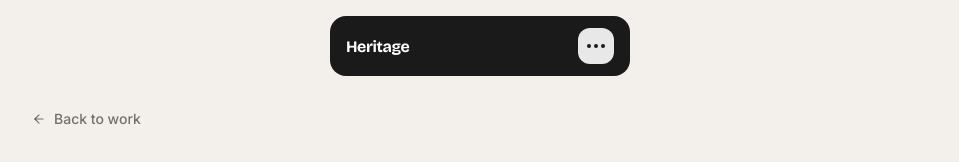
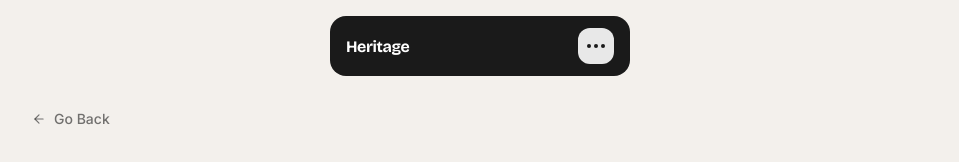
Before and after one commit to writefreak/tageportfolio, a Next.js app: page /projects/scribblr in a window 1280 px wide. Shown: the top 162 px of the page, without its empty margins (160-1119 px from the left). Built offline with nearby package versions, Linux system fonts and the light colour scheme.

Commit message:
update something

```diff
--- a/app/page.tsx
+++ b/app/page.tsx
@@ -9,7 +9,6 @@ import Mobileheader from "@/components/ui/mobile-header";
 import MainHero from "@/components/main-hero";
 import AboutMe from "@/components/ui/about-me";
 import HowWork from "@/components/how-work";
-import TechMarquee from "@/components/ui/3d-marquee";
 import Services from "@/components/services";
 import Projects from "@/components/projects";
 import Reviews from "@/components/reviews";
@@ -30,7 +29,7 @@ export default function Home() {
         <Reviews />
         <Contact />
       </main>
-      <Footer />
+      {/* <Footer /> */}
     </>
   );
 }
--- a/app/projects/page.tsx
+++ /dev/null
@@ -1,7 +0,0 @@
-import React from "react";
-
-const page = () => {
-  return <div></div>;
-};
-
-export default page;
--- a/components/project-view.tsx
+++ b/components/project-view.tsx
@@ -31,11 +31,11 @@ export default function ProjectView({ project }: { project: Project }) {
             }}
           >
             <Link
-              href="/#projects"
+              href="/"
               className="inline-flex items-center gap-2 text-sm font-medium text-[#1a1a1a]/60 hover:text-[#1a1a1a] transition-colors duration-300"
             >
               <ArrowLeft size={14} />
-              Back to work
+              Go Back
             </Link>
           </motion.div>
 
--- a/components/ui/Footer.tsx
+++ b/components/ui/Footer.tsx
@@ -22,7 +22,7 @@ const Footer = () => {
           transition={{ duration: 0.5 }}
           className="md:col-span-2"
         >
-          <h2 className="text-[#F3F0EC] font-display font-black leading-[1.05] text-4xl md:text-5xl">
+          <h2 className="text-[#F3F0EC] font-display font-black leading-[1.05] text-4xl lg:text-5xl md:text-3xl">
             Building Unique <br />& Seamless User Experiences.
           </h2>
         </motion.div>
```
Also changed, not shown: app/icon.png (added).
